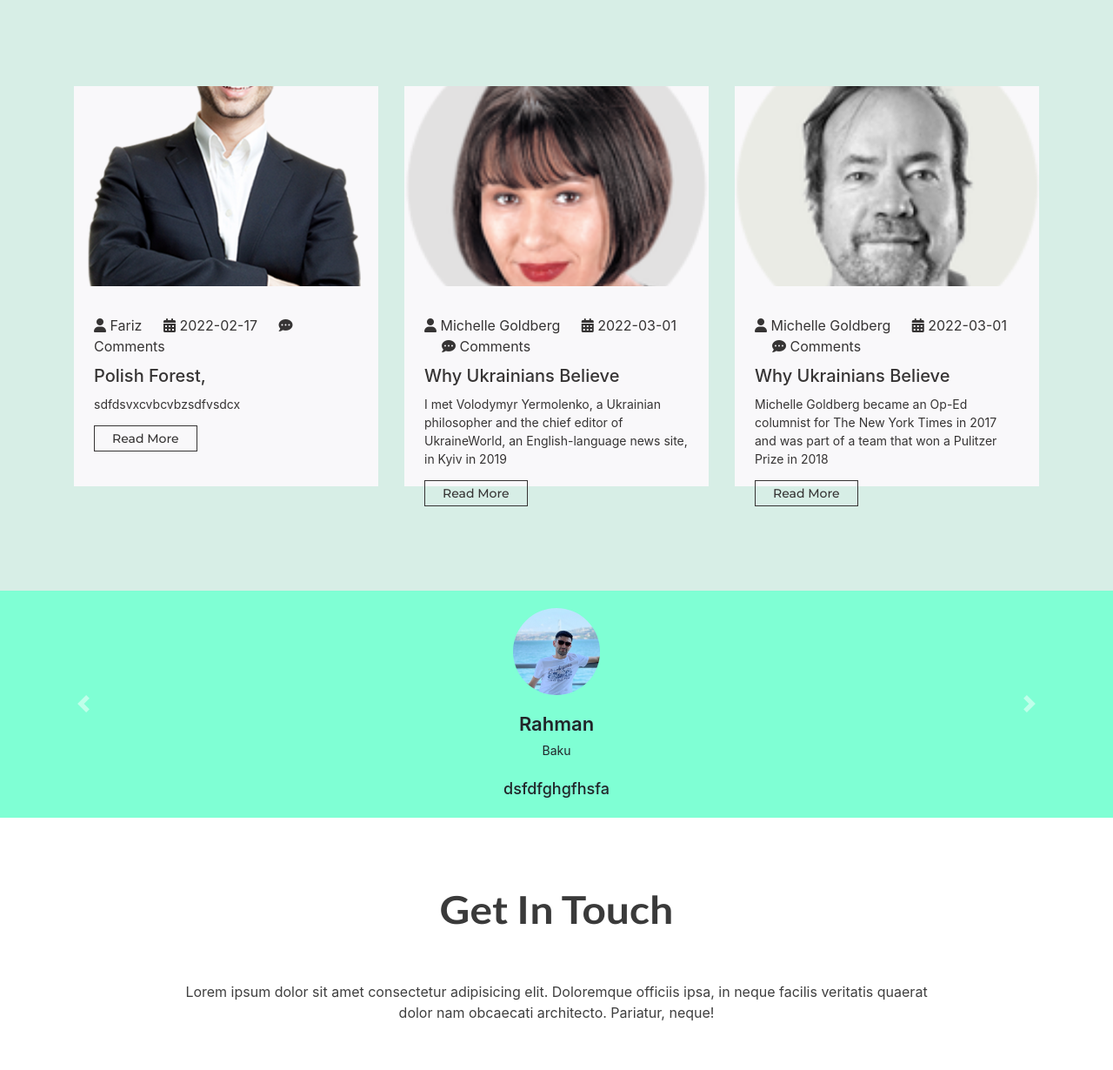
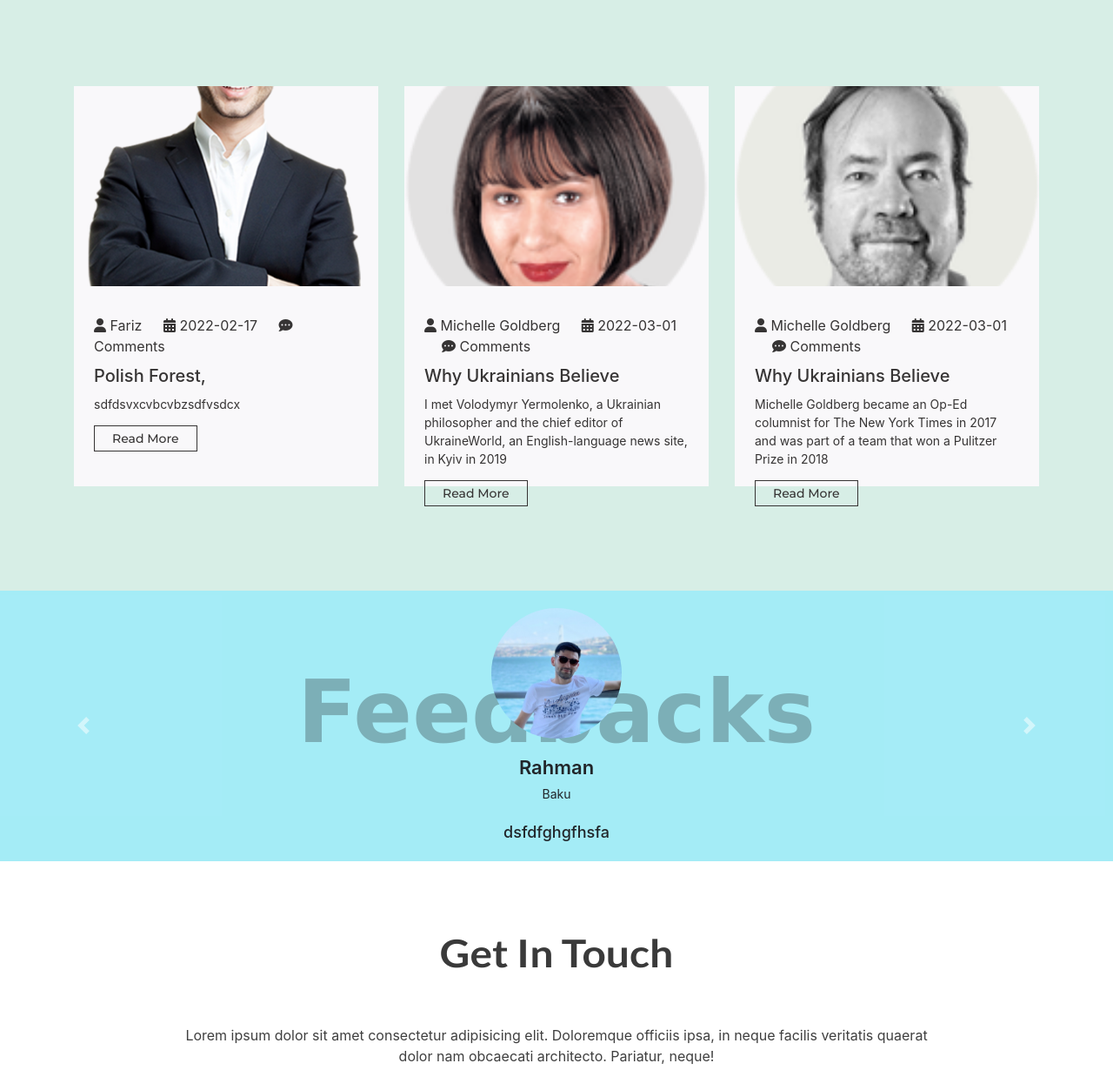
Before and after one commit to Hebibb/MyProject, a Flask app: page / in a window 1280 px wide. Shown: the part 4651-5881 px from the top of the page at 87% size. Run offline with Flask 2, Linux system fonts and the light colour scheme; data comes from the database, SQL or seed files in the repository; data that the repository does not hold is empty; some libraries are stand-ins or nearby versions.

Commit message:
progressing

```diff
--- a/app/routes.py
+++ b/app/routes.py
@@ -12,10 +12,13 @@ def app_index():
     from modules import Ourteam
     from modules import GetITouch
     from modules import Blogs
+    from modules import Feedback
+
     messages=Contact.query.all()
     skills=Skills.query.all()
     myteam=Ourteam.query.all()
     elaqe=GetITouch.query.all()
     myblog = Blogs.query.all()
+    feedb = Feedback.query.all()
 
-    return render_template('app/index.html',skills=skills,messages=messages,myteam=myteam,elaqe=elaqe,myblog=myblog)
+    return render_template('app/index.html',skills=skills,messages=messages,myteam=myteam,elaqe=elaqe,myblog=myblog,feedb=feedb)
--- a/static/css/feedback.css
+++ b/static/css/feedback.css
@@ -1,6 +1,28 @@
 .carousel:hover {
-    background: rgba(0, 0, 0, 0.5);
-    transition: all .4s ease;
+    background: rgba(0, 0, 0, 0.775);
+    transition: all 0.8s ease;
+}
+
+.carousel:hover .feedback {
+    color: aliceblue;
+    transition: 0.8s;
+    opacity: 0.5;
+}
+
+.feedback {
+    position: absolute;
+    font-weight: 700;
+    font-size: 100px;
+    opacity: 0.3;
+    font-family: Verdana, Geneva, Tahoma, sans-serif;
+    display: flex;
+    justify-content: center;
+    align-items: center;
+    margin: 0 auto;
+    bottom: 30px;
+    right: 0px;
+    left: 0px;
+    top: 0px;
 }
 
 .carousel:hover h1,
@@ -16,8 +38,8 @@ small {
 }
 
 .fb-slide-prf img {
-    width: 100px;
-    height: 100px;
+    width: 150px;
+    height: 150px;
 }
 
 .fb-slide {
--- a/templates/app/index.html
+++ b/templates/app/index.html
@@ -279,8 +279,10 @@
 
 
 </section>
-<section id="feedbacks" style="background-color: aquamarine;">
+<section id="feedbacks" style="background-color: rgba(127, 228, 243, 0.707);">
+
         <div id="carouselExampleCaptions" class="carousel slide" data-bs-ride="carousel">
+            <div class="feedback">Feedbacks</div>
             <div class="carousel-inner">
               <div class="carousel-item active ">
                 <div class="d-flex algin-item-center justify-content-center fb-slide-prf">
@@ -334,7 +336,7 @@
         </div>
 
 
-        <button class="carousel-control-prev" type="button" data-bs-target="#carouselExampleCaptions" data-bs-slide="prev">
+        <button class="carousel-control-prev" type="button" data-bs-target="#carouselExampleCaptions" data-bs-slide="prev" style="color: #252525;">
             <span class="carousel-control-prev-icon" aria-hidden="true"></span>
                                     <span class="visually-hidden">Previous</span>
                                     </button>
@@ -344,59 +346,7 @@
           </button>
 
                                 </div>
-
-
-
-
-
-
-
-
-
-
-
-
-
-
-
     </section>
-
-
-    <!-- <section class="blog-review-section">
-
-
-    <div class="container">
-
-<div class="review-container">
-
-    {% for serh in myblog %}
-<div class="rev-cont" id="rev-cont" >
-    <div class="prof-pic">
-        <img src="/static/images/{{serh.blog_pic}}" alt="" class="reviewer">
-    </div>
-    <div class="review-content">
-        <h1> {{serh.blogger}}</h1>
-        <p>{{serh.blog_cont}}</p>
-
-
-
-    </div>
-
-
-
-
-</div>
-{% endfor %}
-<div class="cases">
-    <div class="case" id="case1"></div>
-    <div class="case" id="case2"></div>
-    <div class="case" id="case3"></div>
-</div>
-</div>
-
-    </div>
-
-</section> -->
     <!--our team section ends-->
     <section id="getintouch-section">
         <div class="container">
```
Also changed, not shown: admin/routes.py (+33 -0 lines), modules.py (+7 -0 lines), templates/admin/feedback.html (added, +67 -0 lines).
